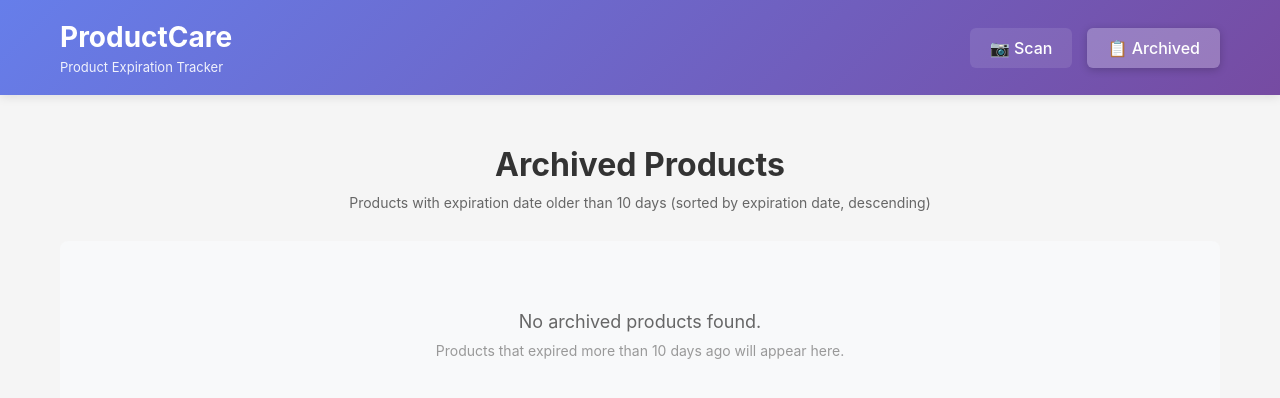
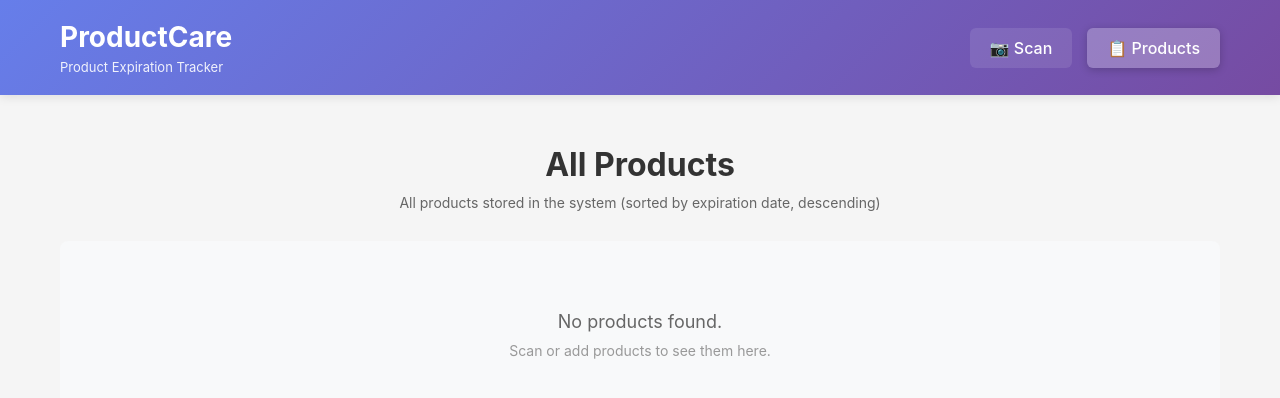
Before and after one commit to danibrusa/skills-introduction-to-github, a React (Create React App) app in the folder productcare/: page /view in a window 1280 px wide. Shown: the top 398 px of the page. Built offline with nearby package versions, Linux system fonts and the light colour scheme.

Commit message:
Show all products in view page instead of only archived products
Co-authored-by: danibrusa <70333692+danibrusa@users.noreply.github.com>

```diff
--- a/productcare/src/components/Navigation.tsx
+++ b/productcare/src/components/Navigation.tsx
@@ -23,7 +23,7 @@ const Navigation: React.FC = () => {
             to="/view"
             className={`nav-link ${location.pathname === '/view' ? 'active' : ''}`}
           >
-            📋 Archived
+            📋 Products
           </Link>
         </div>
       </div>
--- a/productcare/src/components/ViewPage.tsx
+++ b/productcare/src/components/ViewPage.tsx
@@ -4,7 +4,7 @@ import { Product } from '../types/Product';
 import './ViewPage.css';
 
 const ViewPage: React.FC = () => {
-  const { archivedProducts, loading, deleteProduct, refreshProducts } = useProducts();
+  const { products, loading, deleteProduct, refreshProducts } = useProducts();
 
   useEffect(() => {
     refreshProducts();
@@ -26,16 +26,27 @@ const ViewPage: React.FC = () => {
     return diffDays;
   };
 
+  const isExpired = (date: Date): boolean => {
+    const today = new Date();
+    const expirationDate = new Date(date);
+    return expirationDate < today;
+  };
+
   const handleDelete = (id: string) => {
     if (window.confirm('Are you sure you want to delete this product?')) {
       deleteProduct(id);
     }
   };
 
+  // Sort products by expiration date descending
+  const sortedProducts = [...products].sort((a, b) =>
+    b.expirationDate.getTime() - a.expirationDate.getTime()
+  );
+
   if (loading) {
     return (
       <div className="view-page">
-        <h1>Archived Products</h1>
+        <h1>All Products</h1>
         <div className="loading">Loading products...</div>
       </div>
     );
@@ -43,19 +54,19 @@ const ViewPage: React.FC = () => {
 
   return (
     <div className="view-page">
-      <h1>Archived Products</h1>
+      <h1>All Products</h1>
       <p className="subtitle">
-        Products with expiration date older than 10 days (sorted by expiration date, descending)
+        All products stored in the system (sorted by expiration date, descending)
       </p>
 
-      {archivedProducts.length === 0 ? (
+      {sortedProducts.length === 0 ? (
         <div className="empty-state">
-          <p>No archived products found.</p>
-          <p className="hint">Products that expired more than 10 days ago will appear here.</p>
+          <p>No products found.</p>
+          <p className="hint">Scan or add products to see them here.</p>
         </div>
       ) : (
         <div className="products-list">
-          {archivedProducts.map((product: Product) => (
+          {sortedProducts.map((product: Product) => (
             <div key={product.id} className="product-card">
               <div className="product-header">
                 <h3>{product.name}</h3>
@@ -71,11 +82,13 @@ const ViewPage: React.FC = () => {
               <div className="product-info">
                 <div className="info-row">
                   <span className="label">Expiration Date:</span>
-                  <span className="value expired">
+                  <span className={`value ${isExpired(product.expirationDate) ? 'expired' : ''}`}>
                     {formatDate(product.expirationDate)}
-                    <span className="days-ago">
-                      ({getDaysAgo(product.expirationDate)} days ago)
-                    </span>
+                    {isExpired(product.expirationDate) && (
+                      <span className="days-ago">
+                        ({getDaysAgo(product.expirationDate)} days ago)
+                      </span>
+                    )}
                   </span>
                 </div>
 
@@ -99,9 +112,9 @@ const ViewPage: React.FC = () => {
         </div>
       )}
 
-      {archivedProducts.length > 0 && (
+      {sortedProducts.length > 0 && (
         <div className="stats">
-          <p>Total archived products: <strong>{archivedProducts.length}</strong></p>
+          <p>Total products: <strong>{sortedProducts.length}</strong></p>
         </div>
       )}
     </div>
```
